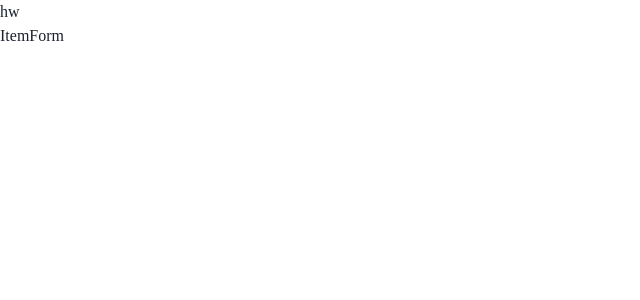
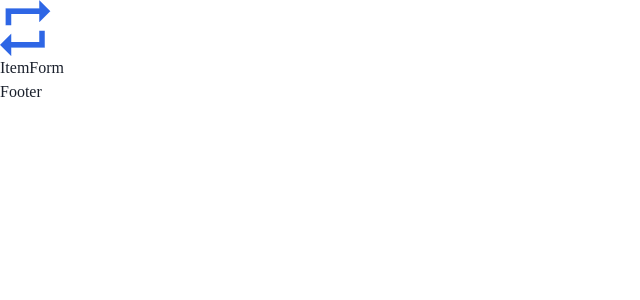
Before and after one commit to simon-harlow/instock, a React (Create React App) app in the folder client/: page /inventories/edit/1 in a window 1280 px wide. Shown: the top 300 px of the page, without its empty margins (0-640 px from the left). Built offline with nearby package versions, Linux system fonts and the light colour scheme; a web font is replaced by a local one.

Commit message:
add header and footer

```diff
--- a/client/src/App.js
+++ b/client/src/App.js
@@ -1,7 +1,8 @@
 import React from 'react';
 import { BrowserRouter, Routes, Route } from 'react-router-dom';
 // import { Arrow_back, Arrow_drop, Chevron_right, Close } from './assets/modifiedLogos';
-import { Box } from '@chakra-ui/react';
+import Header from './components/Header/Header';
+import Footer from './components/Footer/Footer';
 import Warehouses from './components/Warehouses/Warehouses';
 import WarehouseDetail from './components/WarehouseDetails/WarehouseDetails';
 import WarehousesForm from './components/WarehouseForm/WarehouseForm';
@@ -11,9 +12,9 @@ import ItemForm from './components/ItemForm/ItemForm';
 
 function App() {
     return (
-        <div className='App'>
+        <div className="App">
             <BrowserRouter>
-                <Box>hw</Box>
+                <Header />
                 <Routes>
                     <Route path="/" element={<Warehouses />}></Route>
                     <Route path="/warehouses" element={<Warehouses />}></Route>
@@ -25,6 +26,7 @@ function App() {
                     <Route path="/inventories/new" element={<ItemForm />}></Route>
                     <Route path="/inventories/edit/:iid" element={<ItemForm />}></Route>
                 </Routes>
+                <Footer />
             </BrowserRouter>
         </div>
     );
--- /dev/null
+++ b/client/src/components/Footer/Footer.js
@@ -0,0 +1,7 @@
+import React from 'react';
+
+function Footer() {
+    return <div>Footer</div>;
+}
+
+export default Footer;
--- /dev/null
+++ b/client/src/components/Header/Header.js
@@ -0,0 +1,13 @@
+import React from 'react';
+import { Flex, Image } from '@chakra-ui/react';
+import Logo2 from '../../assets/Logo/InStock-Logo_2x.png';
+
+function Header() {
+    return (
+        <Flex>
+            <Image src={Logo2} />
+        </Flex>
+    );
+}
+
+export default Header;
```
